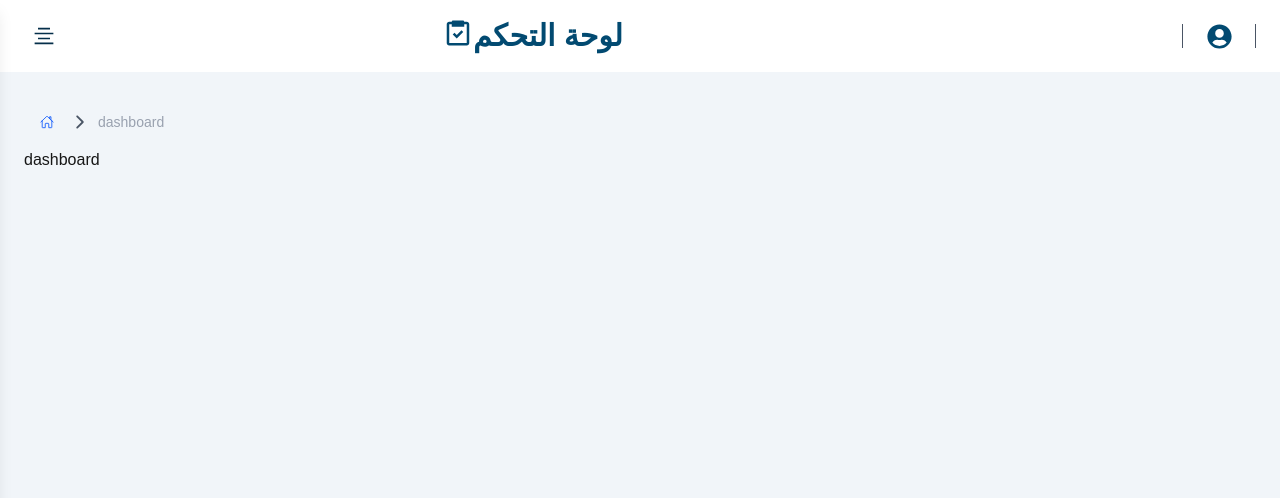
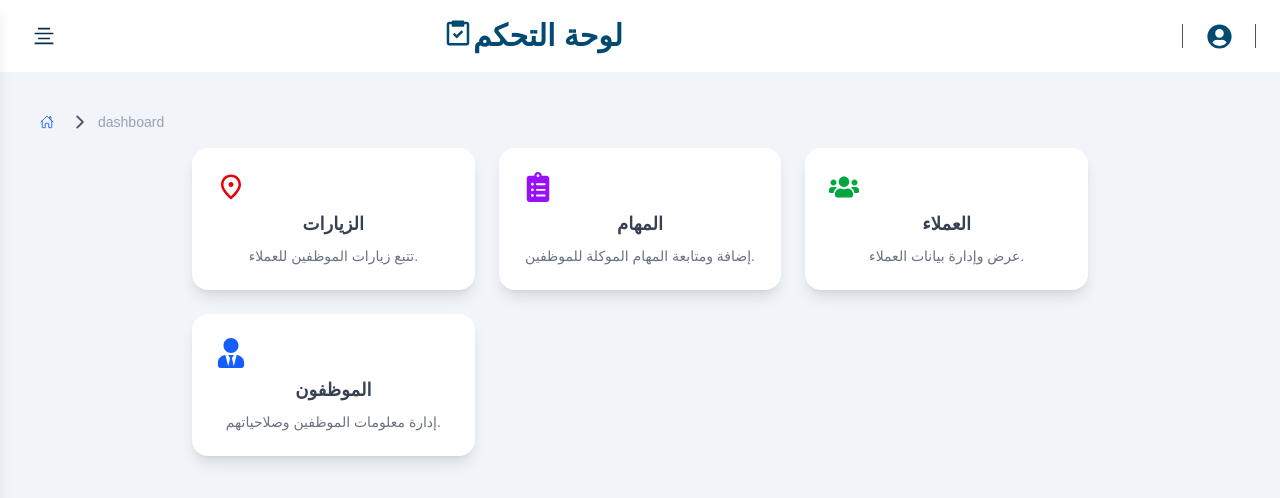
Before and after one commit to NajiAlkhudari/task-alsahil, a Next.js app: page /dashboard in a window 1280 px wide. Shown: the top 498 px of the page. Built offline with nearby package versions, Linux system fonts and the light colour scheme.

Commit message:
update ui dash

```diff
--- a/src/app/dashboard/page.jsx
+++ b/src/app/dashboard/page.jsx
@@ -1,11 +1,66 @@
-import React from 'react'
+"use client";
+import React from "react";
+import Link from "next/link";
+import { FaUserTie, FaUsers, FaClipboardList } from "react-icons/fa";
+import { MdOutlinePlace } from "react-icons/md";
 
 const page = () => {
+
+
+  const features = [
+    {
+      icon: <MdOutlinePlace className="text-red-600 text-3xl mb-2" />,
+      title: "الزيارات",
+      description: "تتبع زيارات الموظفين للعملاء.",
+      href: "/dashboard/manage-visit",
+    },
+
+    {
+      icon: <FaClipboardList className="text-purple-600 text-3xl mb-2" />,
+      title: "المهام",
+      description: "إضافة ومتابعة المهام الموكلة للموظفين.",
+      href: "/dashboard/managae-task",
+    },
+    {
+      icon: <FaUsers className="text-green-600 text-3xl mb-2" />,
+      title: "العملاء",
+      description: "عرض وإدارة بيانات العملاء.",
+      href: "/dashboard/manage-client",
+    },
+    {
+      icon: <FaUserTie className="text-blue-600 text-3xl mb-2" />,
+      title: "الموظفون",
+      description: "إدارة معلومات الموظفين وصلاحياتهم.",
+      href: "/dashboard/manage-user",
+    },
+
+
+  ];
+
   return (
-    <div>
-      <p>dashboard</p>
-    </div>
-  )
-}
+      <div className="max-w-4xl mx-auto">
 
-export default page
+
+        <div className="grid grid-cols-1 sm:grid-cols-3 gap-6">
+          {features
+            .filter((feature) => feature)
+            .map((feature, index) => (
+              <Link
+                key={index}
+                href={feature.href}
+                className="bg-white rounded-2xl shadow-lg p-6 text-center hover:shadow-xl transition cursor-pointer hover:bg-gray-100"
+              >
+                {feature.icon}
+                <h3 className="text-lg font-semibold text-gray-700 mb-2">
+                  {feature.title}
+                </h3>
+                <p className="text-gray-500 text-sm">{feature.description}</p>
+              </Link>
+            ))}
+        </div>
+      </div>
+
+  );
+};
+
+export default page;
--- a/src/components/partials/login/LoginForm.jsx
+++ b/src/components/partials/login/LoginForm.jsx
@@ -18,7 +18,6 @@ const LoginForm = () => {
   const loading = useAuthStore((state) => state.loading);
   const error = useAuthStore((state) => state.error);
   const success = useAuthStore((state) => state.success);
-
   useEffect(() => {
     if (success) {
       router.push("/dashboard");
--- a/src/store/authStore.jsx
+++ b/src/store/authStore.jsx
@@ -14,6 +14,7 @@ export const useAuthStore = create (
     error: null,
     success: false,
 
+
     login : async (userName , password)=>{
       set({ loading: true, error: null, success: false });
       try{
@@ -26,6 +27,9 @@ export const useAuthStore = create (
           throw new Error('Invalid response from server');
         }
              const { token, role } = data;
+             if (role !== 3) {
+              throw new Error("غير مصرح لك بالدخولً.");
+            }
              Cookies.set('token', token);
              set({ token, role, success: true, loading: false });
       }
```
